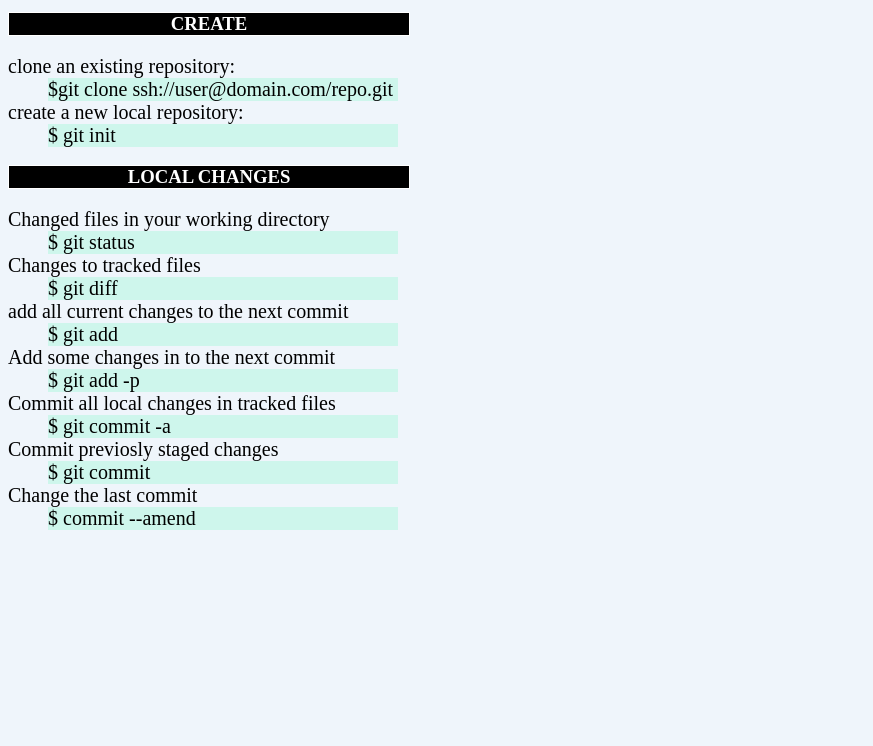
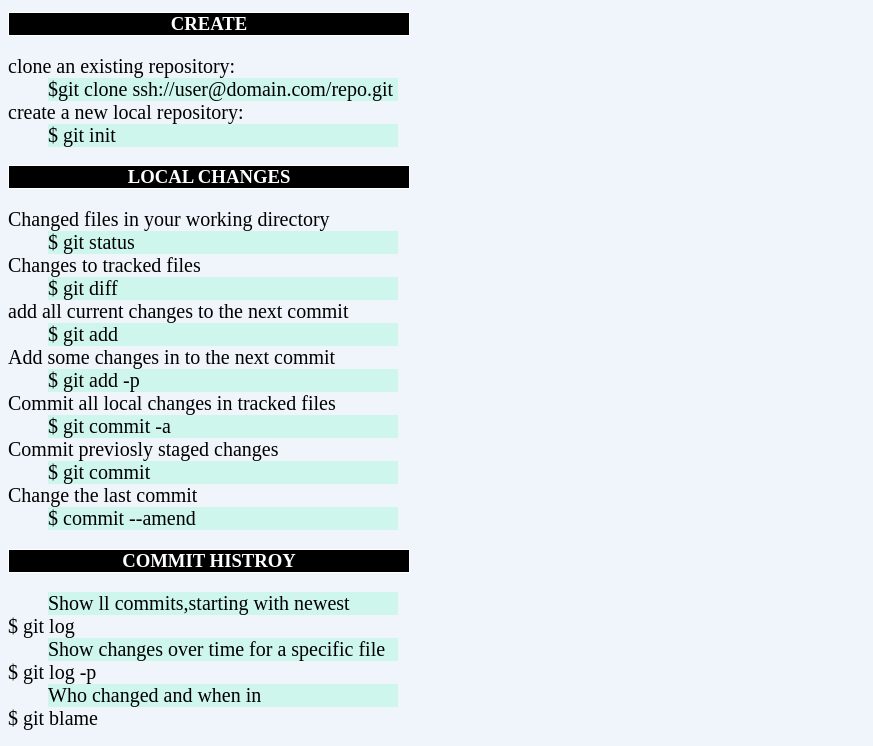
Before and after one commit to abdifatah1/GIT, a plain HTML site: page index.html in a window 1280 px wide. Shown: the part 113-859 px from the top of the page, without its empty margins (0-873 px from the left). Before the commit the page ends 800 px from the top, so only its background shows below. Drawn offline with Linux system fonts and the light colour scheme.

Commit message:
commit history

```diff
--- a/index.html
+++ b/index.html
@@ -30,7 +30,15 @@
       <dd>$ git commit </dd>
       <dt>Change the last commit </dt>
       <dd>$ commit --amend</dd>
-
+    </dl>
+    <h3>COMMIT HISTROY</h3>
+    <dl>
+      <dd>Show ll commits,starting with newest</dd>
+      <dt>$ git log</dt>
+      <dd>Show changes over time for a specific file</dd>
+      <dt>$ git log -p <file></dt>
+      <dd>Who changed and when in <file></dd>
+      <dt>$ git blame <file></dt>
     </dl>
 
   </body>
```
